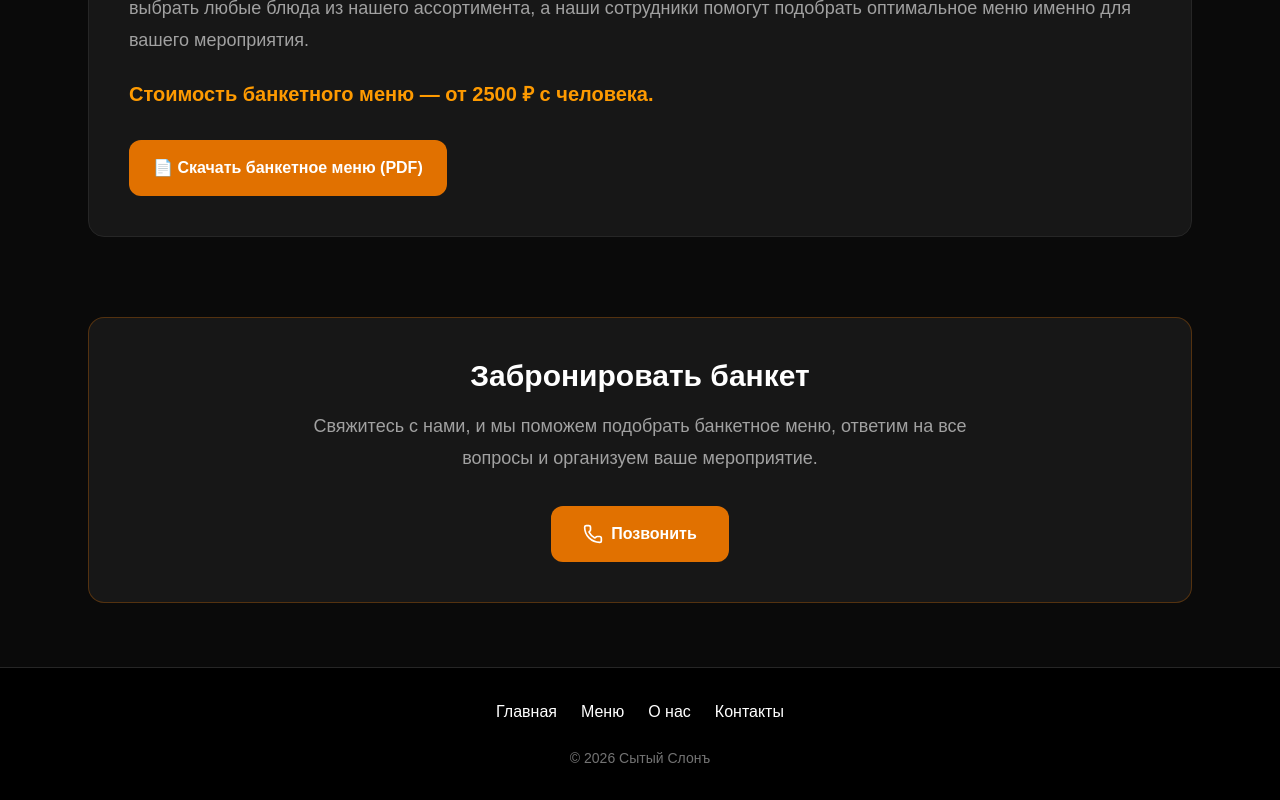
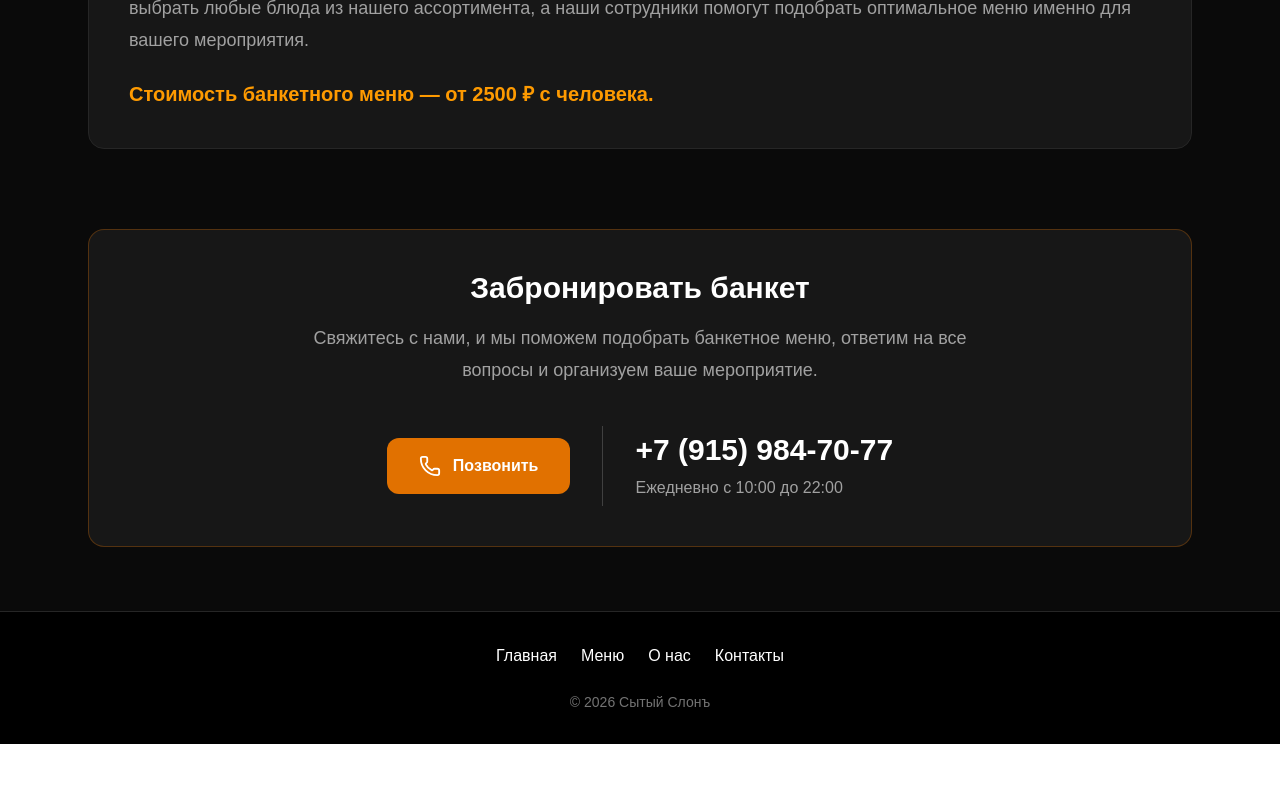
Before and after one commit to semperthY/Sytyi-slon, a Next.js app: page /banquets in a window 1280 px wide. Shown: the part 999-1799 px from the top of the page. After the commit the page ends 1743 px from the top, so only its background shows below. Built offline with nearby package versions, Linux system fonts and the light colour scheme.

Commit message:
Update banquet contact block

```diff
--- a/src/app/banquets/page.tsx
+++ b/src/app/banquets/page.tsx
@@ -74,6 +74,7 @@ export default function BanquetsPage() {
             </div>
           ))}
         </section>
+
         <section className="mb-20 rounded-2xl border border-neutral-800 bg-neutral-900 p-10">
           <h2 className="mb-6 text-3xl font-bold text-white">
             Индивидуальное банкетное меню
@@ -82,39 +83,48 @@ export default function BanquetsPage() {
           <p className="mb-6 text-lg leading-8 text-neutral-400">
             Банкетное меню составляется индивидуально с учётом ваших пожеланий,
             бюджета и количества гостей. Вы можете выбрать любые блюда из
-            нашего ассортимента, а наши сотрудники помогут подобрать оптимальное
-            меню именно для вашего мероприятия.
+            нашего ассортимента, а наши сотрудники помогут подобрать
+            оптимальное меню именно для вашего мероприятия.
           </p>
 
-          <p className="mb-8 text-xl font-semibold text-amber-500">
+          <p className="text-xl font-semibold text-amber-500">
             Стоимость банкетного меню — от 2500 ₽ с человека.
           </p>
-
-          <a
-            href="/banquet-menu.pdf"
-            className="inline-flex items-center rounded-xl bg-amber-600 px-6 py-4 font-semibold text-white transition hover:bg-amber-700"
-          >
-            📄 Скачать банкетное меню (PDF)
-          </a>
         </section>
-
         <section className="rounded-2xl border border-amber-600/30 bg-neutral-900 p-10 text-center">
           <h2 className="mb-4 text-3xl font-bold text-white">
             Забронировать банкет
           </h2>
 
-          <p className="mx-auto mb-8 max-w-2xl text-lg leading-8 text-neutral-400">
+          <p className="mx-auto mb-10 max-w-2xl text-lg leading-8 text-neutral-400">
             Свяжитесь с нами, и мы поможем подобрать банкетное меню,
             ответим на все вопросы и организуем ваше мероприятие.
           </p>
 
-          <Link
-            href="tel:+79159847077"
-            className="inline-flex items-center gap-2 rounded-xl bg-amber-600 px-8 py-4 font-semibold text-white transition hover:bg-amber-700"
-          >
-            <Phone size={20} />
-            Позвонить
-          </Link>
+          <div className="flex flex-col items-center justify-center gap-8 md:flex-row">
+            <Link
+              href="tel:+79159847077"
+              className="inline-flex items-center gap-3 rounded-xl bg-amber-600 px-8 py-4 font-semibold text-white transition hover:bg-amber-700"
+            >
+              <Phone size={22} />
+              Позвонить
+            </Link>
+
+            <div className="hidden h-20 w-px bg-neutral-700 md:block" />
+
+            <div className="text-center md:text-left">
+              <a
+                href="tel:+79159847077"
+                className="text-3xl font-bold text-white transition hover:text-amber-500"
+              >
+                +7 (915) 984-70-77
+              </a>
+
+              <p className="mt-2 text-neutral-400">
+                Ежедневно с 10:00 до 22:00
+              </p>
+            </div>
+          </div>
         </section>
       </main>
     </div>
```
